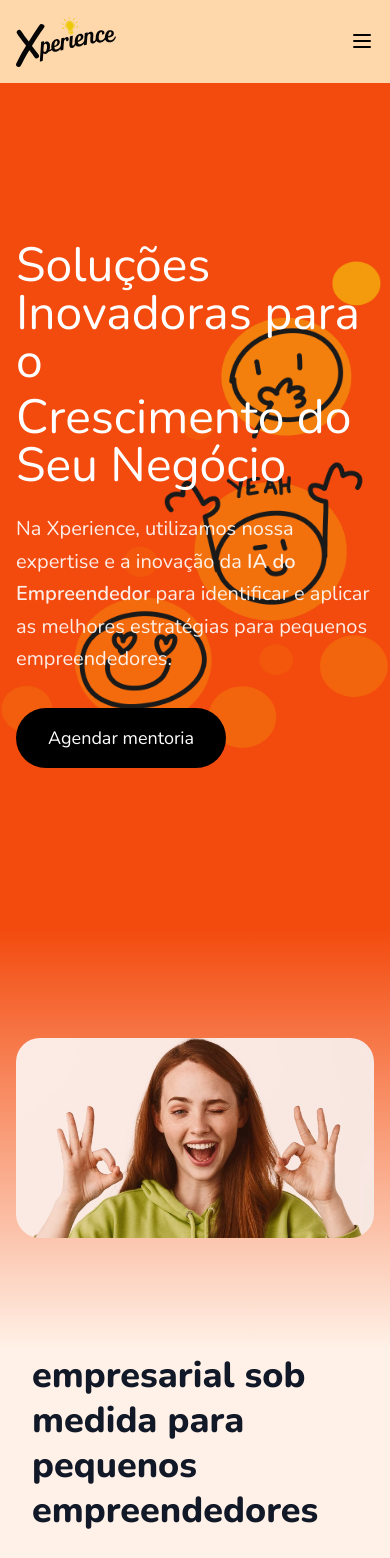
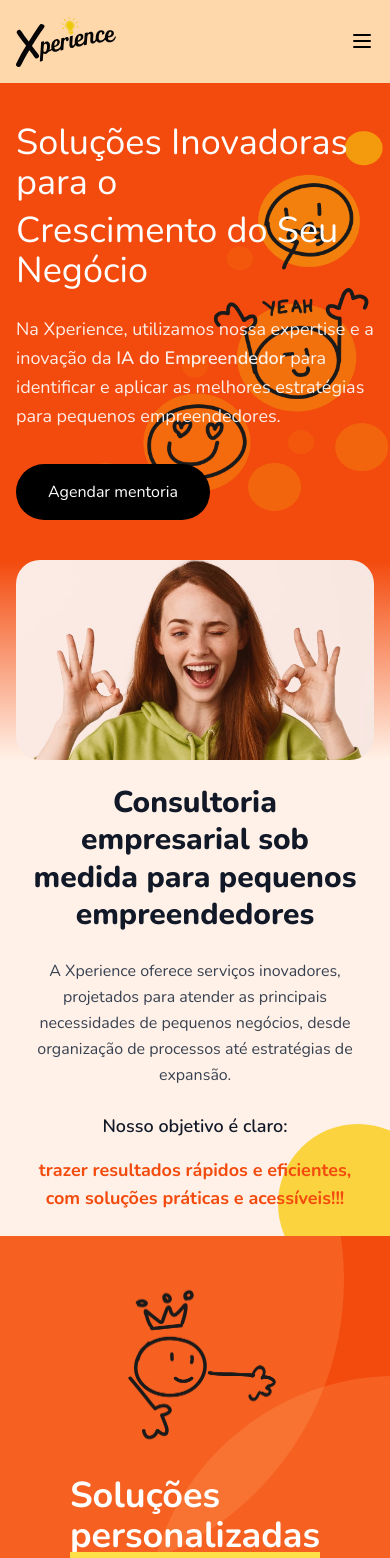
Before and after one commit to govinda777/Xperience, a React (Vite) app: page /solutions in a window 390 px wide. Shown: the top 1558 px of the page. Built offline with nearby package versions, Linux system fonts and the light colour scheme; what @tonconnect/ui-react would draw is missing.

Commit message:
feat: ✨ solucoes  responsiveness

```diff
--- a/src/components/BannerIntro/index.tsx
+++ b/src/components/BannerIntro/index.tsx
@@ -18,27 +18,27 @@ const BannerIntro: React.FC<BannerIntroProps> = ({
   return (
     <div
       style={{ backgroundColor }}
-      className="relative w-full h-96 overflow-hidden"
+      className="py-10 relative w-full h-96 overflow-hidden"
     >
       {/* Círculos decorativos (maiores para se aproximar ao design Figma) */}
       <div className="absolute w-[600px] h-[600px] bg-orange-300/20 rounded-full -left-64 -top-64"></div>
       <div className="absolute w-[500px] h-[500px] bg-orange-300/20 rounded-full -right-64 -bottom-64"></div>
 
       {/* Container principal em linha (mascote e texto) */}
-      <div className="relative z-10 flex flex-row items-center w-full h-full p-8">
+      <div className="relative z-10 flex md:flex-row flex-col md:items-center md:w-full md:h-full">
         {/* Div para a imagem (metade da tela) */}
-        <div className="w-1/2 flex justify-center">
+        <div className="md:w-1/2 flex justify-center">
           <img
             src={imageSrc}
             alt="Mascote"
-            style={{ width: '300px', height: '300px' }}
+            className='md:w-[300px] md:h-[300px] w-[200px] h-[200px]'
           />
         </div>
 
         {/* Div para o texto (metade da tela) */}
-        <div className="w-1/2 flex flex-col items-start justify-center">
+        <div className="w-1/2 mx-auto flex flex-col md:items-start items-center justify-center">
           <h2
-            className="text-5xl font-bold mb-4"
+            className="text-4xl md:text-5xl font-bold md:mb-4"
             style={{ color: textColor }}
           >
             {title}{' '}
--- a/src/components/IntroSection/index.tsx
+++ b/src/components/IntroSection/index.tsx
@@ -20,10 +20,10 @@ const IntroSection: React.FC<IntroSectionProps> = ({
   className = ""
 }) => {
   return (
-    <section className={`w-full h-screen overflow-hidden flex flex-col ${className}`}>
+    <section className={`w-full md:h-screen overflow-hidden flex flex-col ${className}`}>
       {/* Top Section (Imagem) */}
       <div className="flex-1 bg-gradient-to-b from-[#F34A0D] to-[#FFF1E7] flex items-center justify-center">
-        <div className="max-w-7xl w-full px-4">
+        <div className="w-full px-4">
           <div className="w-full h-[200px] md:h-[300px] rounded-3xl overflow-hidden">
             <img
               src={imageSrc}
@@ -37,8 +37,8 @@ const IntroSection: React.FC<IntroSectionProps> = ({
       {/* Bottom Section (Texto) */}
       <div className="flex-1 bg-[#FFF1E7] relative overflow-hidden flex items-center">
         <div className="max-w-7xl w-full px-4 py-6 md:py-8">
-          <div className="max-w-4xl mx-auto relative z-10 text-left px-4 md:px-6 lg:px-8">
-            <h1 className="text-4xl md:text-[3rem] font-extrabold text-gray-900 mb-6 leading-tight">
+          <div className="max-w-4xl mx-auto relative z-10 text-center md:text-left px-4 md:px-6 lg:px-8">
+            <h1 className="text-3xl md:text-[3rem] font-extrabold text-gray-900 mb-6 leading-tight">
               {title}
             </h1>
 
--- a/src/pages/Solutions/Hero.tsx
+++ b/src/pages/Solutions/Hero.tsx
@@ -4,7 +4,7 @@ const Hero: React.FC = () => {
   const heroImage = new URL('/public/solutions/hero.png', import.meta.url).href;
 
   return (
-    <div className="w-full min-h-screen relative flex items-center overflow-hidden">
+    <div className="w-full md:min-h-screen md:py-0 py-10 relative flex items-center overflow-hidden">
       {/* Background Image Container */}
       <div className="absolute inset-0 w-full h-full">
         <div className="absolute top-1/2 right-0 -translate-y-1/2
@@ -25,22 +25,22 @@ const Hero: React.FC = () => {
         <div className="max-w-4xl space-y-8">
           <div className="space-y-6">
             <h1 className="text-white leading-tight">
-              <span className="block text-5xl md:text-6xl">
+              <span className="block text-4xl md:text-6xl">
                 Soluções Inovadoras para o
               </span>
-              <span className="block text-5xl md:text-6xl mt-2">
+              <span className="block text-4xl md:text-6xl mt-2">
                 Crescimento do Seu Negócio
               </span>
             </h1>
 
-            <p className="text-xl text-white/90 leading-relaxed">
+            <p className="text-lg md:text-xl text-white/90 leading-relaxed">
               Na Xperience, utilizamos nossa expertise e a inovação da{' '}
               <span className="font-semibold">IA do Empreendedor</span>
               {' '}para identificar e aplicar as melhores estratégias para pequenos empreendedores.
             </p>
           </div>
 
-          <button className="bg-black text-white text-lg px-8 py-4 rounded-full
+          <button className="bg-black text-white text-base md:text-lg px-8 py-4 rounded-full
                            hover:bg-gray-900 transition-colors duration-300
                            hover:shadow-lg">
             Agendar mentoria
--- a/src/pages/Solutions/IaDoEmpreendedorBanner.tsx
+++ b/src/pages/Solutions/IaDoEmpreendedorBanner.tsx
@@ -19,7 +19,7 @@ const IaDoEmpreendedorBanner: React.FC<IaDoEmpreendedorBannerProps> = ({
   const logoSrc = new URL('/public/logo-ia-do-empreendedor.png', import.meta.url).href;
 
   return (
-    <div className="relative bg-[#F8B195] w-full min-h-screen flex items-center justify-center p-4 md:p-8 overflow-hidden">
+    <div className="relative bg-[#F8B195] w-full md:min-h-screen flex items-center justify-center px-4 py-10 md:px-8 md:py-8 overflow-hidden">
 
       {/* Bolinhas de fundo */}
       <div
@@ -43,7 +43,7 @@ const IaDoEmpreendedorBanner: React.FC<IaDoEmpreendedorBannerProps> = ({
           <img
             src={logoSrc}
             alt="Ícone IA do Empreendedor"
-            className="w-64 md:w-72 h-auto object-contain mb-4"
+            className="w-52 md:w-72 h-auto object-contain mb-4"
           />
           <h2 className="text-4xl md:text-5xl font-bold text-gray-800 leading-tight">
             {title}
@@ -54,7 +54,7 @@ const IaDoEmpreendedorBanner: React.FC<IaDoEmpreendedorBannerProps> = ({
         </div>
 
         {/* Coluna Direita: Descrição, Destaque e Botão (alinhados à esquerda) */}
-        <div className="flex flex-col text-left mx-auto md:mx-0">
+        <div className="flex flex-col text-center md:text-left mx-auto md:mx-0">
           <p className="text-base md:text-lg text-gray-800 mb-4 max-w-xl leading-relaxed">
             {description}
           </p>
```
